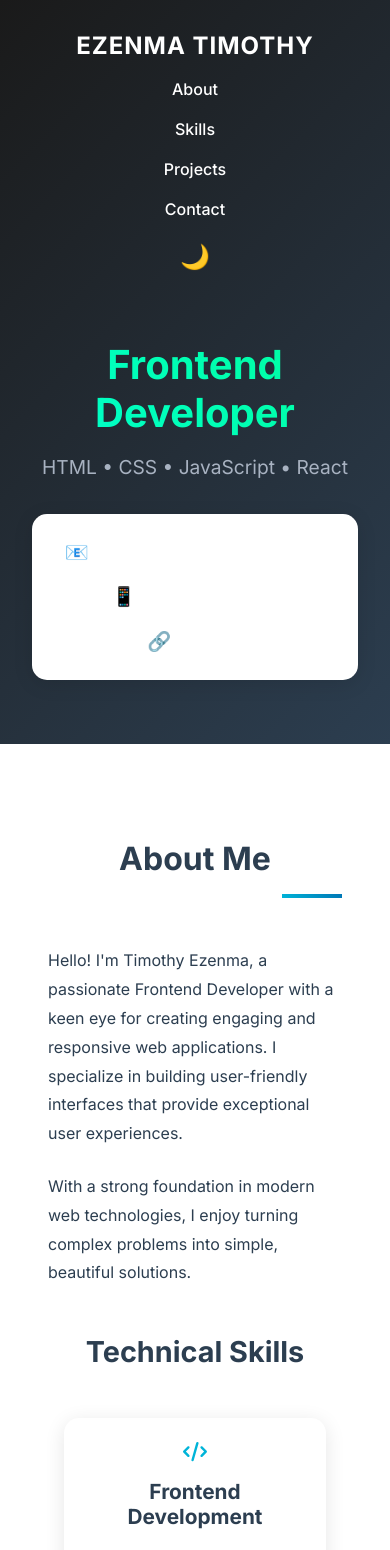
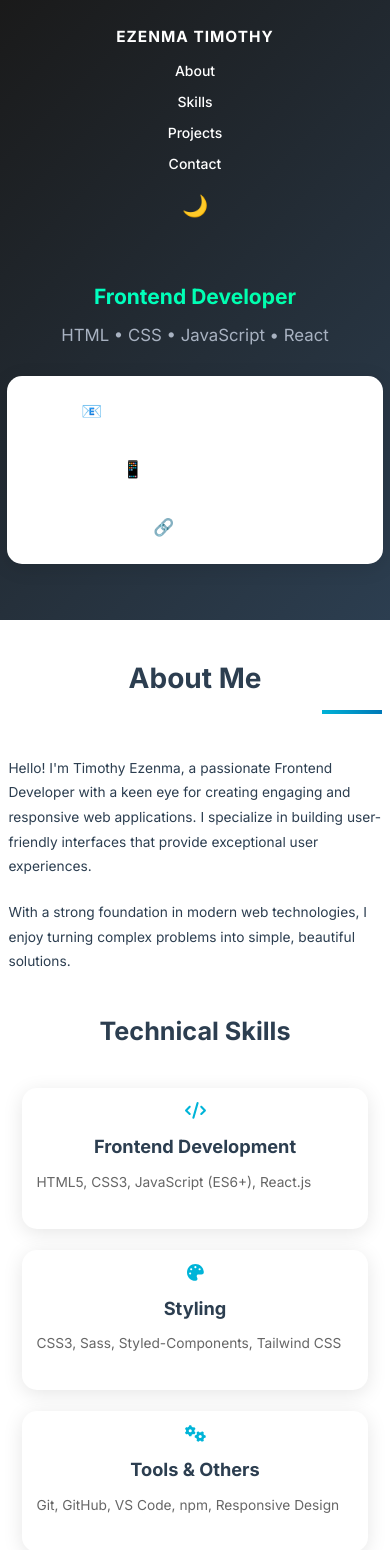
Before and after one commit to CodeIsFun4Me/Portfolio, a React (Create React App) app: page / in a window 390 px wide. Shown: the top 1550 px of the page. Built offline with nearby package versions, Linux system fonts and the light colour scheme.

Commit message:
Enhance responsive design for all devices: Android, iOS, and PC (CSS improvements)

```diff
--- a/package.json
+++ b/package.json
@@ -9,7 +9,6 @@
     "@testing-library/jest-dom": "^5.17.0",
     "@testing-library/react": "^13.4.0",
     "@testing-library/user-event": "^13.5.0",
-    "@vercel/speed-insights": "^1.2.0",
     "framer-motion": "^10.16.4",
     "react": "^18.2.0",
     "react-dom": "^18.2.0",
--- a/src/styles/About.css
+++ b/src/styles/About.css
@@ -133,6 +133,22 @@
   }
 }
 
+@media (max-width: 600px) {
+  .about {
+    flex-direction: column;
+    padding: 2rem 0.5rem;
+  }
+
+  .about-content {
+    flex-direction: column;
+    gap: 2rem;
+  }
+
+  .about-text p {
+    font-size: 0.98rem;
+  }
+}
+
 [data-theme='dark'] .skill-category {
   background: var(--card-bg-dark);
   box-shadow: 0 4px 20px rgba(0, 0, 0, 0.2);
--- a/src/styles/App.css
+++ b/src/styles/App.css
@@ -22,7 +22,9 @@
 }
 
 .app {
+  width: 100vw;
   min-height: 100vh;
+  overflow-x: hidden;
   font-family: 'Inter', sans-serif;
   background-color: var(--bg-primary);
   color: var(--text-primary);
@@ -32,7 +34,32 @@
 main {
   max-width: 1200px;
   margin: 0 auto;
-  padding: 2rem;
+  padding: 2rem 1rem;
+  width: 100%;
+}
+
+@media (max-width: 1024px) {
+  main {
+    padding: 2rem 0.5rem;
+  }
+}
+
+@media (max-width: 768px) {
+  main {
+    padding: 1.5rem 0.2rem;
+  }
+  .app {
+    padding-bottom: 2rem;
+  }
+}
+
+@media (max-width: 480px) {
+  main {
+    padding: 1rem 0.1rem;
+  }
+  .app {
+    padding-bottom: 1rem;
+  }
 }
 
 /* Animation classes */
--- a/src/styles/Contact.css
+++ b/src/styles/Contact.css
@@ -245,3 +245,22 @@
     justify-content: center;
   }
 }
+
+@media (max-width: 600px) {
+  .contact {
+    padding: 2rem 0.5rem;
+  }
+  .contact-form, .contact-info {
+    padding: 1rem;
+  }
+  .form-group input, .form-group textarea {
+    font-size: 1rem;
+    padding: 0.7rem 0.8rem;
+  }
+  .submit-button, .send-actions a {
+    font-size: 1rem;
+    min-width: 44px;
+    min-height: 44px;
+    padding: 0.8rem 1rem;
+  }
+}
--- a/src/styles/Footer.css
+++ b/src/styles/Footer.css
@@ -90,3 +90,16 @@
     justify-content: center;
   }
 }
+
+@media (max-width: 480px) {
+  .footer-content {
+    padding: 0 0.5rem;
+  }
+  .footer-section h3 {
+    font-size: 1rem;
+  }
+  .footer-bottom {
+    font-size: 0.8rem;
+    padding: 1rem 0;
+  }
+}
--- a/src/styles/Header.css
+++ b/src/styles/Header.css
@@ -134,3 +134,18 @@ nav {
     gap: 1rem;
   }
 }
+
+@media (max-width: 600px) {
+  .header-content h2 {
+    font-size: 1.5rem;
+  }
+  .header-content {
+    padding: 0 0.5rem;
+  }
+  .logo h1 {
+    font-size: 1.1rem;
+  }
+  .nav-links {
+    gap: 0.7rem;
+  }
+}
--- a/src/styles/Projects.css
+++ b/src/styles/Projects.css
@@ -206,6 +206,24 @@
   }
 }
 
+@media (max-width: 480px) {
+  .projects {
+    padding: 2rem 0.2rem;
+  }
+  .project-image {
+    height: 120px;
+  }
+  .project-info h3 {
+    font-size: 1.1rem;
+  }
+  .project-info p {
+    font-size: 0.95rem;
+  }
+  .project-tags {
+    gap: 0.3rem;
+  }
+}
+
 /* Animation classes */
 .fade-up {
   opacity: 0;
--- a/src/styles/Skills.css
+++ b/src/styles/Skills.css
@@ -171,3 +171,18 @@
     font-size: 1.3rem;
   }
 }
+
+@media (max-width: 480px) {
+  .skills {
+    padding: 2rem 0.5rem;
+  }
+  .skills h2 {
+    font-size: 1.2rem;
+  }
+  .skill-category {
+    padding: 1rem;
+  }
+  .category-header h3 {
+    font-size: 1rem;
+  }
+}
--- a/src/styles/index.css
+++ b/src/styles/index.css
@@ -14,6 +14,27 @@ body {
   -moz-osx-font-smoothing: grayscale;
   line-height: 1.5;
   color: #333;
+  background: var(--bg-primary, #fff);
+  min-height: 100vh;
+  min-width: 100vw;
+  overflow-x: hidden;
+}
+
+html {
+  scroll-behavior: smooth;
+  font-size: 16px;
+}
+
+@media (max-width: 600px) {
+  html {
+    font-size: 15px;
+  }
+}
+
+@media (max-width: 400px) {
+  html {
+    font-size: 14px;
+  }
 }
 
 code {
@@ -23,14 +44,33 @@ code {
 
 h1, h2, h3, h4, h5, h6 {
   line-height: 1.2;
+  word-break: break-word;
 }
 
 img {
   max-width: 100%;
   height: auto;
+  display: block;
 }
 
 a {
   color: inherit;
   text-decoration: none;
+  word-break: break-word;
 }
+
+button, input, textarea {
+  font-family: inherit;
+  font-size: 1rem;
+  border-radius: 6px;
+}
+
+button:active, .btn:active {
+  opacity: 0.85;
+}
+
+/* Touch target improvements */
+button, .btn, input, textarea, a {
+  min-height: 44px;
+  min-width: 44px;
+}
```
Also changed, not shown: 1 other file (tests, documents, lock files or other folders).
